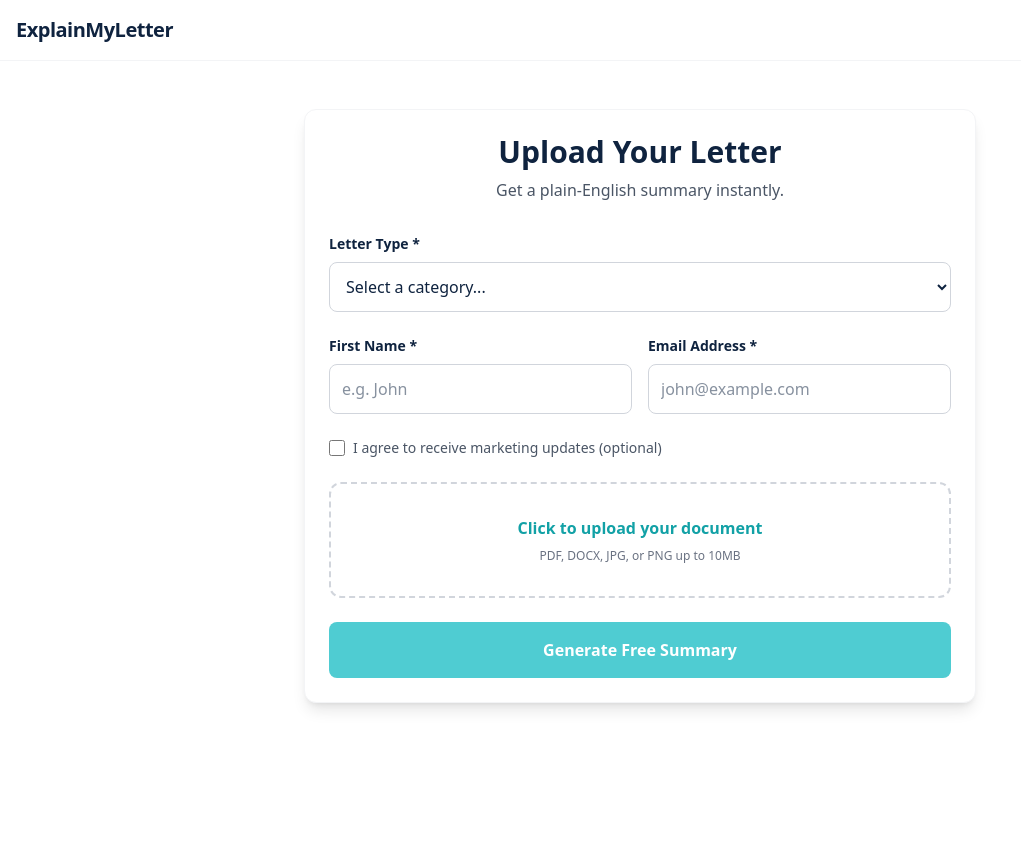
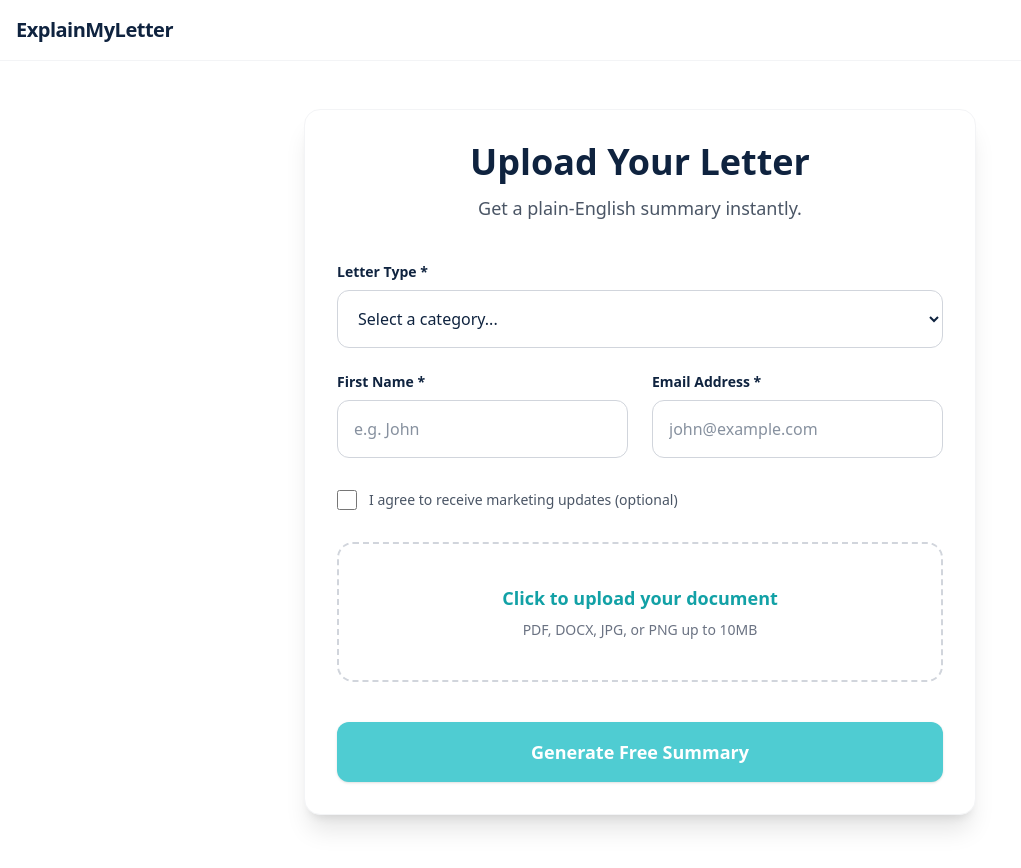
Before and after one commit to justfordeployment123/summary, a Next.js app: page / in a window 1280 px wide. Shown: the top 868 px of the page, without its empty margins (0-1021 px from the left). Built offline with nearby package versions, Linux system fonts and the light colour scheme.

Commit message:
now the file is being uploaded to AWS

```diff
--- a/src/app/page.tsx
+++ b/src/app/page.tsx
@@ -1,15 +1,21 @@
 "use client";
 
 import { useState } from "react";
+import { requestUploadUrl, uploadFileToS3 } from "@/lib/api";
 
 export default function Home() {
+    // Form Data States
     const [category, setCategory] = useState("");
     const [firstName, setFirstName] = useState("");
     const [email, setEmail] = useState("");
     const [marketingConsent, setMarketingConsent] = useState(false);
     const [file, setFile] = useState<File | null>(null);
 
-  // The exact categories required by the specifications
+    // UI & Loading States
+    const [isUploading, setIsUploading] = useState(false);
+    const [uploadStatus, setUploadStatus] = useState("");
+
+    // The exact categories required by the client specifications
     const categories = [
         "Legal",
         "Medical/NHS",
@@ -18,119 +24,180 @@ export default function Home() {
         "Housing / Landlord / Council",
         "Employment / HR",
         "Insurance",
-    "General / Other"
+        "General / Other",
     ];
 
     const handleFileChange = (e: React.ChangeEvent<HTMLInputElement>) => {
         const selectedFile = e.target.files?.[0];
         if (selectedFile) {
-      // Client-side validation for the 10MB limit
+            // Client-side validation: Enforce the 10MB maximum file size limit
             if (selectedFile.size > 10 * 1024 * 1024) {
                 alert("File size must be less than 10MB");
                 return;
             }
             setFile(selectedFile);
+            setUploadStatus(""); // Reset status when a new file is chosen
         }
     };
 
     const handleSubmit = async (e: React.FormEvent) => {
         e.preventDefault();
+
+        // Final safety check before submission
         if (!file || !category || !firstName || !email) {
             alert("Please fill out all required fields and upload a file.");
             return;
         }
 
-    console.log("Form ready for API integration:", { category, firstName, email, marketingConsent, file });
-    // Next step: Call the presigned URL API and upload the file to S3
+        setIsUploading(true);
+        setUploadStatus("1/3: Requesting secure upload URL...");
+
+        try {
+            // Step 1: Get the Presigned URL using our clean API service
+            const { presignedUrl, s3Key, jobId } = await requestUploadUrl({
+                fileName: file.name,
+                fileType: file.type,
+                category,
+                firstName,
+                email,
+                marketingConsent,
+            });
+
+            setUploadStatus("2/3: Uploading document directly to AWS...");
+
+            // Step 2: Upload the physical file directly to S3
+            await uploadFileToS3(presignedUrl, file);
+
+            setUploadStatus("3/3: Upload successful! File is secure.");
+            console.log("Success! Job ID:", jobId, "S3 Key:", s3Key);
+
+            // Step 3 (Next Task): Trigger OCR Processing
+            // await triggerOCR({ jobId, s3Key });
+        } catch (error: any) {
+            console.error("Upload process failed:", error);
+            setUploadStatus(`Error: ${error.message}`);
+        } finally {
+            setIsUploading(false);
+        }
     };
 
     return (
-    <div className="max-w-2xl mx-auto mt-12 p-6 bg-white shadow-lg rounded-xl border border-gray-100">
-      <div className="mb-8 text-center">
-        <h1 className="text-3xl font-bold mb-2">Upload Your Letter</h1>
-        <p className="text-gray-600">Get a plain-English summary instantly.</p>
+        <div className="max-w-2xl mx-auto mt-12 p-8 bg-white shadow-xl rounded-2xl border border-gray-100">
+            <div className="mb-10 text-center">
+                <h1 className="text-4xl font-bold mb-3 text-brand-dark">Upload Your Letter</h1>
+                <p className="text-gray-600 text-lg">Get a plain-English summary instantly.</p>
             </div>
 
             <form onSubmit={handleSubmit} className="space-y-6">
-        {/* Step 1: Category Selection */}
+                {/* Category Selection */}
                 <div>
-          <label className="block text-sm font-bold mb-2">Letter Type *</label>
+                    <label className="block text-sm font-bold mb-2 text-brand-dark">Letter Type *</label>
                     <select
                         value={category}
                         onChange={(e) => setCategory(e.target.value)}
-            className="w-full p-3 border border-gray-300 rounded-lg focus:outline-none focus:border-brand-teal focus:ring-1 focus:ring-brand-teal"
+                        className="w-full p-4 border border-gray-300 rounded-xl focus:outline-none focus:border-brand-teal focus:ring-2 focus:ring-brand-lightTeal transition-all bg-white"
                         required
+                        disabled={isUploading}
                     >
-            <option value="" disabled>Select a category...</option>
+                        <option value="" disabled>
+                            Select a category...
+                        </option>
                         {categories.map((cat) => (
-              <option key={cat} value={cat}>{cat}</option>
+                            <option key={cat} value={cat}>
+                                {cat}
+                            </option>
                         ))}
                     </select>
                 </div>
 
-        {/* Step 2: Lead Capture */}
-        <div className="grid grid-cols-1 md:grid-cols-2 gap-4">
+                {/* Lead Capture Fields */}
+                <div className="grid grid-cols-1 md:grid-cols-2 gap-6">
                     <div>
-            <label className="block text-sm font-bold mb-2">First Name *</label>
+                        <label className="block text-sm font-bold mb-2 text-brand-dark">First Name *</label>
                         <input
                             type="text"
                             value={firstName}
                             onChange={(e) => setFirstName(e.target.value)}
-              className="w-full p-3 border border-gray-300 rounded-lg focus:outline-none focus:border-brand-teal"
+                            className="w-full p-4 border border-gray-300 rounded-xl focus:outline-none focus:border-brand-teal focus:ring-2 focus:ring-brand-lightTeal transition-all"
                             placeholder="e.g. John"
                             required
+                            disabled={isUploading}
                         />
                     </div>
                     <div>
-            <label className="block text-sm font-bold mb-2">Email Address *</label>
+                        <label className="block text-sm font-bold mb-2 text-brand-dark">Email Address *</label>
                         <input
                             type="email"
                             value={email}
                             onChange={(e) => setEmail(e.target.value)}
-              className="w-full p-3 border border-gray-300 rounded-lg focus:outline-none focus:border-brand-teal"
+                            className="w-full p-4 border border-gray-300 rounded-xl focus:outline-none focus:border-brand-teal focus:ring-2 focus:ring-brand-lightTeal transition-all"
                             placeholder="john@example.com"
                             required
+                            disabled={isUploading}
                         />
                     </div>
                 </div>
 
-        <div className="flex items-center">
+                {/* Marketing Consent */}
+                <div className="flex items-center pt-2">
                     <input
                         type="checkbox"
                         id="marketing"
                         checked={marketingConsent}
                         onChange={(e) => setMarketingConsent(e.target.checked)}
-            className="mr-2 h-4 w-4 text-brand-teal focus:ring-brand-teal border-gray-300 rounded"
+                        className="mr-3 h-5 w-5 text-brand-teal focus:ring-brand-teal border-gray-300 rounded cursor-pointer"
+                        disabled={isUploading}
                     />
-          <label htmlFor="marketing" className="text-sm text-gray-600">
+                    <label htmlFor="marketing" className="text-sm text-gray-600 cursor-pointer select-none">
                         I agree to receive marketing updates (optional)
                     </label>
                 </div>
 
-        {/* Step 3: File Upload */}
-        <div className="border-2 border-dashed border-gray-300 rounded-xl p-8 text-center hover:border-brand-teal transition-colors">
+                {/* File Upload Area */}
+                <div
+                    className={`mt-8 border-2 border-dashed rounded-2xl p-10 text-center transition-all duration-200 ${
+                        file ? "border-brand-teal bg-brand-lightTeal/10" : "border-gray-300 hover:border-brand-teal hover:bg-gray-50"
+                    }`}
+                >
                     <input
                         type="file"
                         id="file-upload"
                         className="hidden"
                         onChange={handleFileChange}
                         accept=".pdf,.docx,.jpg,.jpeg,.png"
+                        disabled={isUploading}
                     />
-          <label htmlFor="file-upload" className="cursor-pointer flex flex-col items-center">
-            <span className="text-brand-darkTeal font-bold mb-2">
-              {file ? file.name : "Click to upload your document"}
-            </span>
-            <span className="text-xs text-gray-500">
-              PDF, DOCX, JPG, or PNG up to 10MB
-            </span>
+                    <label
+                        htmlFor="file-upload"
+                        className={`flex flex-col items-center justify-center h-full w-full ${
+                            isUploading ? "cursor-not-allowed opacity-50" : "cursor-pointer"
+                        }`}
+                    >
+                        <span className="text-brand-darkTeal font-bold text-lg mb-2">{file ? file.name : "Click to upload your document"}</span>
+                        <span className="text-sm text-gray-500">PDF, DOCX, JPG, or PNG up to 10MB</span>
                     </label>
                 </div>
 
+                {/* Status Message Display */}
+                {uploadStatus && (
+                    <div
+                        className={`p-4 rounded-lg text-sm text-center font-bold ${
+                            uploadStatus.includes("Error")
+                                ? "bg-red-50 text-red-600 border border-red-200"
+                                : "bg-brand-lightTeal/20 text-brand-darkTeal border border-brand-teal/30"
+                        }`}
+                    >
+                        {uploadStatus}
+                    </div>
+                )}
+
+                {/* Submit Button */}
                 <button
                     type="submit"
-          className="w-full bg-brand-teal hover:bg-brand-darkTeal text-white font-bold py-4 rounded-lg transition-colors"
+                    disabled={isUploading}
+                    className="w-full bg-brand-teal hover:bg-brand-darkTeal disabled:bg-gray-300 disabled:text-gray-500 disabled:cursor-not-allowed text-white font-bold text-lg py-4 rounded-xl transition-colors mt-4 shadow-sm"
                 >
-          Generate Free Summary
+                    {isUploading ? "Processing..." : "Generate Free Summary"}
                 </button>
             </form>
         </div>
--- /dev/null
+++ b/src/lib/api.ts
@@ -0,0 +1,52 @@
+// src/lib/api.ts
+
+export interface UploadInitPayload {
+    fileName: string;
+    fileType: string;
+    category: string;
+    firstName: string;
+    email: string;
+    marketingConsent: boolean;
+}
+
+export interface UploadInitResponse {
+    presignedUrl: string;
+    s3Key: string;
+    jobId: string;
+    accessToken: string;
+}
+
+/**
+ * Step 1: Asks the backend for an AWS S3 presigned URL and creates the Job in the DB.
+ */
+export async function requestUploadUrl(data: UploadInitPayload): Promise<UploadInitResponse> {
+    const res = await fetch("/api/upload", {
+        method: "POST",
+        headers: { "Content-Type": "application/json" },
+        body: JSON.stringify(data),
+    });
+
+    if (!res.ok) {
+        const errorData = await res.json().catch(() => ({}));
+        throw new Error(errorData.error || "Failed to initialize upload");
+    }
+
+    return res.json();
+}
+
+/**
+ * Step 2: Pushes the physical file directly to AWS S3 using the presigned URL.
+ */
+export async function uploadFileToS3(presignedUrl: string, file: File): Promise<void> {
+    const res = await fetch(presignedUrl, {
+        method: "PUT",
+        headers: {
+            "Content-Type": file.type,
+        },
+        body: file,
+    });
+
+    if (!res.ok) {
+        throw new Error("Failed to upload file to S3");
+    }
+}
```
Also changed, not shown: src/app/api/upload/route.ts (+29 -0 lines), 1 other file (tests, documents, lock files or other folders). Lines whose indentation alone changed are shown as unchanged.
